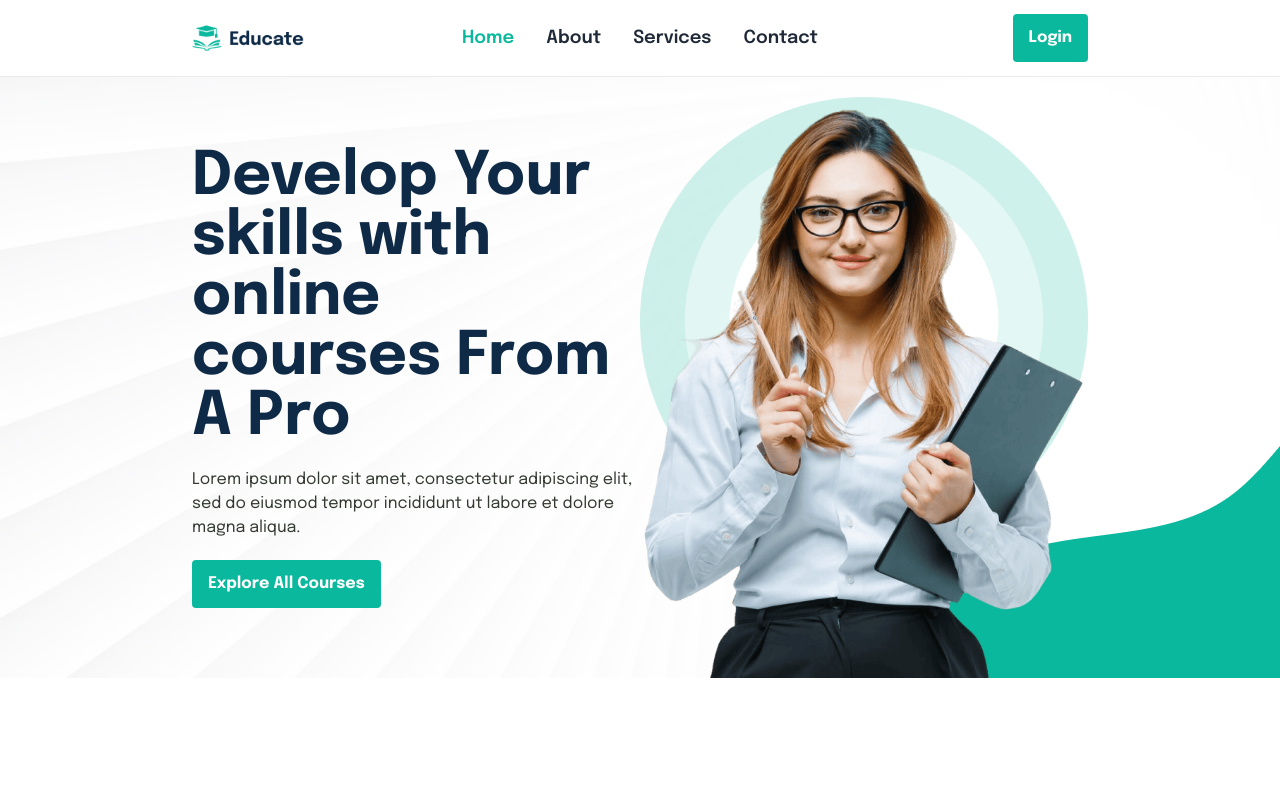
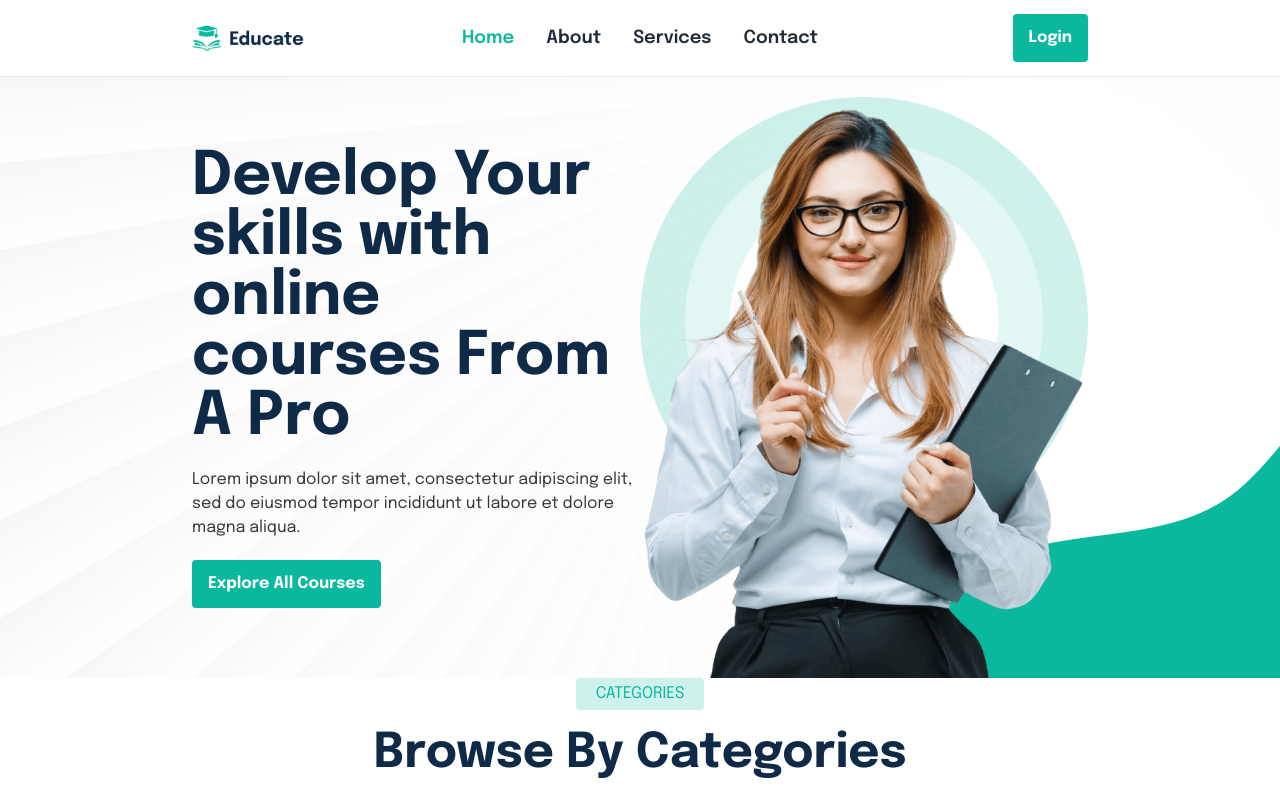
Before and after one commit to only1tarunno/schoolManagement-client, a React (Vite) app: page / in a window 1280 px wide. Built offline with nearby package versions, Linux system fonts and the light colour scheme.

Commit message:
section title add

```diff
--- /dev/null
+++ b/src/components/shared/SectionTitle.jsx
@@ -0,0 +1,12 @@
+const SectionTitle = ({ title, subtitle }) => {
+  return (
+    <div className="text-center">
+      <span className="text-[#0ab99d] bg-[#0ab99c33] uppercase px-5 py-1 rounded mb-5 inline-block">
+        {subtitle}
+      </span>
+      <h2 className="text-[#0e2a46] font-bold text-3xl lg:text-5xl">{title}</h2>
+    </div>
+  );
+};
+
+export default SectionTitle;
--- /dev/null
+++ b/src/pages/home/Category.jsx
@@ -0,0 +1,17 @@
+import Container from "../../components/shared/Container";
+import SectionTitle from "../../components/shared/SectionTitle";
+
+const Category = () => {
+  return (
+    <div>
+      <Container>
+        <SectionTitle
+          title={"Browse By Categories"}
+          subtitle={"CATEGORIES"}
+        ></SectionTitle>
+      </Container>
+    </div>
+  );
+};
+
+export default Category;
--- a/src/pages/home/Home.jsx
+++ b/src/pages/home/Home.jsx
@@ -1,9 +1,11 @@
 import Banner from "./Banner";
+import Category from "./Category";
 
 const Home = () => {
   return (
     <>
       <Banner></Banner>
+      <Category></Category>
     </>
   );
 };
```
